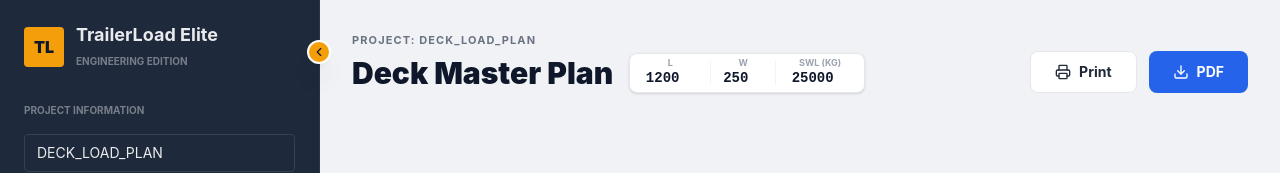
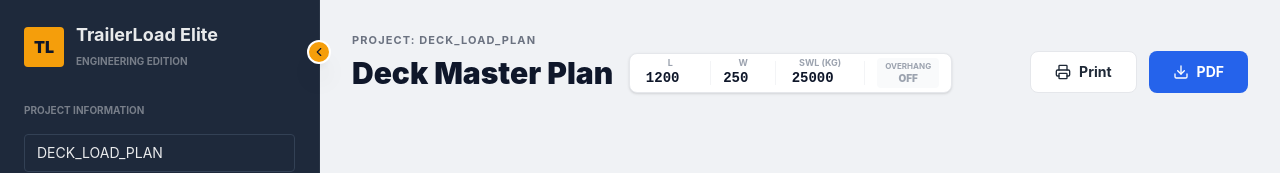
Before and after one commit to pousan888-glitch/TrailerLoad, a React (Vite) app: page / in a window 1280 px wide. Shown: the top 173 px of the page. Built offline with nearby package versions, Linux system fonts and the light colour scheme.

Commit message:
feat: Add overhang toggle and display
Introduce a new UI element to control and display the trailer overhang setting. This allows users to visually toggle the overhang on or off and see its current status.

```diff
--- a/src/App.tsx
+++ b/src/App.tsx
@@ -492,6 +492,14 @@ Keep the technical terminology accurate but the explanation clear for field oper
                      <span className="text-[9px] text-gray-400 font-bold uppercase">SWL (kg)</span>
                      <input type="number" value={trailerCapacity} onChange={(e) => setTrailerCapacity(Number(e.target.value))} className="bg-transparent font-mono text-sm font-black w-16 text-center outline-none" />
                    </div>
+                   <div className="w-px h-6 bg-gray-100 mx-1"></div>
+                   <button
+                     onClick={() => setAllowOverhang(!allowOverhang)}
+                     className={`flex flex-col items-center px-2 py-1 rounded transition-colors ${allowOverhang ? 'bg-amber-50' : 'bg-gray-50'}`}
+                   >
+                     <span className="text-[8px] text-gray-400 font-bold uppercase">Overhang</span>
+                     <span className={`text-[10px] font-black ${allowOverhang ? 'text-amber-600' : 'text-gray-400'}`}>{allowOverhang ? '1.5M ON' : 'OFF'}</span>
+                   </button>
                 </div>
               </h2>
            </div>
@@ -550,7 +558,7 @@ Keep the technical terminology accurate but the explanation clear for field oper
                       return (
                         <motion.div
                           drag dragMomentum={false}
-                          dragConstraints={{left:0, top:0, right: trailer.length*0.8 - item.length*0.8, bottom: trailer.width*0.8 - item.width*0.8}}
+                          dragConstraints={{left:0, top:0, right: (trailer.length + (allowOverhang ? 150 : 0))*0.8 - item.length*0.8, bottom: trailer.width*0.8 - item.width*0.8}}
                           onDragEnd={(_, inf) => setManualPositions(p => ({...p, [item.id]: {x: dX + (inf.offset.y/0.8), y: dY + (inf.offset.x/0.8)}}))}
                           key={item.id}
                           className={`absolute border-2 overflow-visible flex flex-col items-center justify-center p-1 cursor-move transition-all active:scale-95 group/cargo
```
